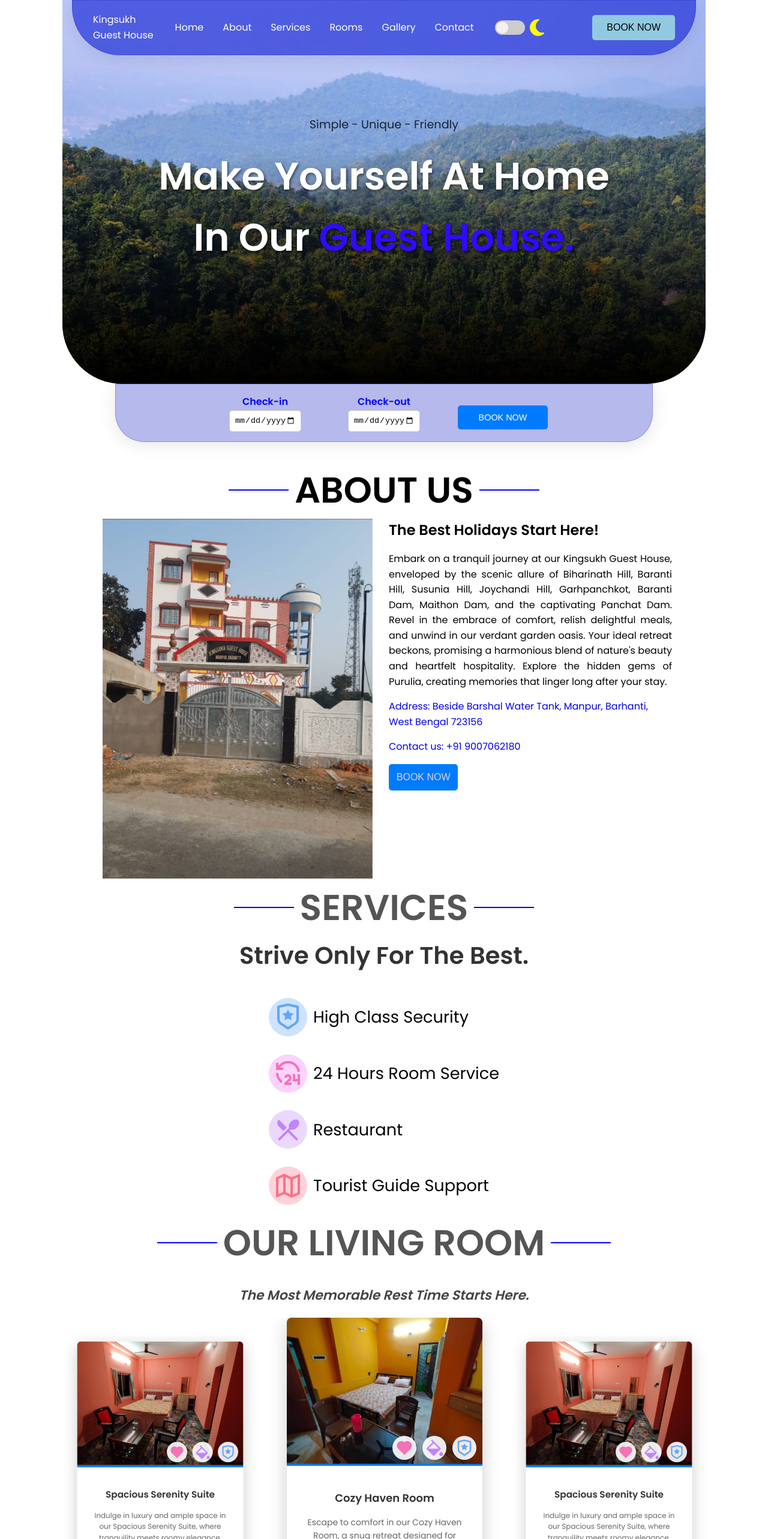
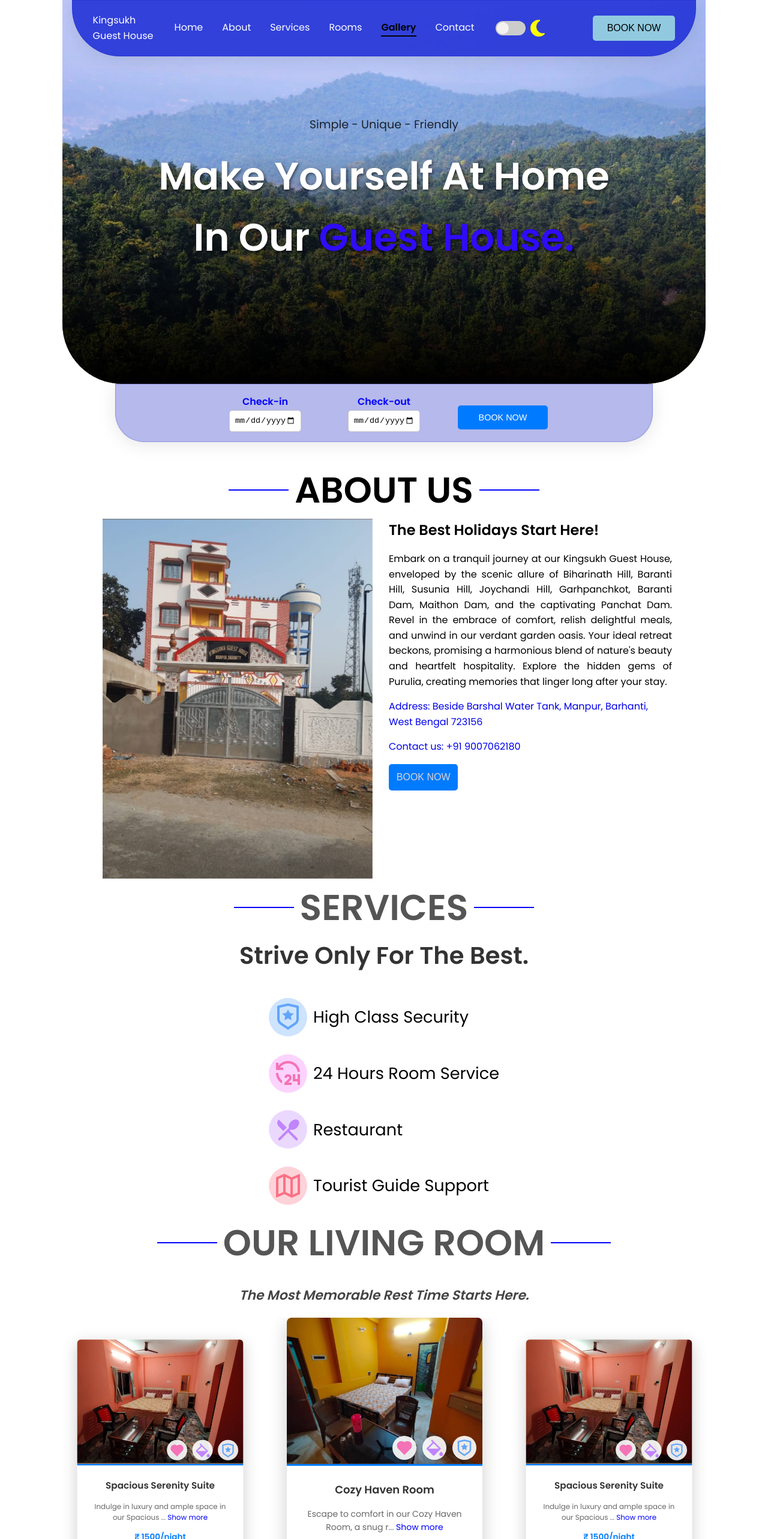
Before and after one commit to Pavan7201/Guest_House, a React (Create React App) app: page / in a window 1280 px wide. Shown: the top 2566 px of the page at 60% size. Built offline with nearby package versions, Linux system fonts and the light colour scheme; the HTML template or start-up script is replaced by a standard one.

Commit message:
Final Commit

```diff
--- a/src/components/Home.js
+++ b/src/components/Home.js
@@ -14,62 +14,90 @@ import {
 } from "@fortawesome/free-solid-svg-icons";
 
 const Home = () => {
-  const [isDarkMode, setIsDarkMode] = useState(false);
+  const [isDarkMode, setIsDarkMode] = useState(
+    localStorage.getItem("theme") === "dark" ? true : false // Default to light mode if no theme saved
+  );
   const [isMobile, setIsMobile] = useState(window.innerWidth <= 480);
   const [isHeaderVisible, setHeaderVisible] = useState(true);
+  const [activeSection, setActiveSection] = useState("home");
   const navbarRef = useRef(null);
 
   useEffect(() => {
+    // Scroll to home section on load
     scroll.scrollTo("home", { duration: 0 });
 
+    // Update the body class based on theme
+    if (isDarkMode) {
+      document.body.classList.add("dark-mode");
+    } else {
+      document.body.classList.remove("dark-mode");
+    }
+
+    // Handle scroll for header visibility and active section detection
     const handleScroll = () => {
-      if (window.scrollY > window.innerHeight * 0.68) {
-        setHeaderVisible(false);
-      } else {
-        setHeaderVisible(true);
+      setHeaderVisible(window.scrollY <= window.innerHeight * 0.68);
+      const sections = [
+        "home",
+        "about",
+        "services",
+        "rooms",
+        "gallery",
+        "contact",
+      ];
+      let currentSection = "home";
+
+      sections.forEach((section) => {
+        const element = document.getElementById(section);
+        if (element) {
+          const rect = element.getBoundingClientRect();
+          const sectionTop = rect.top;
+          const sectionBottom = rect.bottom;
+          const viewportHeight = window.innerHeight;
+
+          if (
+            sectionTop <= viewportHeight * 0.6 &&
+            sectionBottom >= viewportHeight * 0.4
+          ) {
+            currentSection = section;
           }
+        }
+      });
+
+      setActiveSection(currentSection);
     };
 
     const handleMouseMove = (event) => {
-      if (event.clientY <= 90) {
+      if (event.clientY <= 90 || window.scrollY <= window.innerHeight * 0.8) {
         setHeaderVisible(true);
       } else {
-        if (window.scrollY > window.innerHeight * 0.8) {
         setHeaderVisible(false);
-        }
       }
     };
 
     window.addEventListener("scroll", handleScroll);
     window.addEventListener("mousemove", handleMouseMove);
 
+    // Update layout on window resize for mobile detection
     const handleResize = () => {
       setIsMobile(window.innerWidth <= 480);
     };
     window.addEventListener("resize", handleResize);
 
-    const savedTheme = localStorage.getItem("theme");
-    if (savedTheme === "dark") {
-      setIsDarkMode(true);
-      document.body.classList.add("dark-mode");
-    }
-
+    // Cleanup event listeners on component unmount
     return () => {
       window.removeEventListener("scroll", handleScroll);
       window.removeEventListener("mousemove", handleMouseMove);
       window.removeEventListener("resize", handleResize);
     };
-  }, []);
+  }, [isDarkMode]);
 
   const toggleDarkMode = () => {
-    setIsDarkMode(!isDarkMode);
-    if (!isDarkMode) {
-      document.body.classList.add("dark-mode");
-      localStorage.setItem("theme", "dark");
-    } else {
-      document.body.classList.remove("dark-mode");
-      localStorage.setItem("theme", "light");
-    }
+    document.body.classList.toggle("dark-mode");
+    setIsDarkMode((prevMode) => {
+      const newMode = !prevMode;
+      localStorage.setItem("theme", newMode ? "dark" : "light"); // Save theme preference in localStorage
+      return newMode;
+    });
   };
 
   return (
@@ -81,7 +109,7 @@ const Home = () => {
       >
         <nav ref={navbarRef}>
           <div className="logo">
-            <a href="/" onclick="window.location.reload(); return false;">
+            <a href="/" onClick={(e) => e.preventDefault()}>
               <span>Kingsukh</span>
               <span>Guest House</span>
             </a>
@@ -89,42 +117,24 @@ const Home = () => {
           {!isMobile && (
             <div className="nav_links">
               <ul>
-                <li className="home">
-                  <Link to="home" smooth={true} duration={500}>
-                    <FontAwesomeIcon icon={faHome} className="icon" />
-                    <span className="link-text">Home</span>
+                {[
+                  { name: "Home", icon: faHome, to: "home" },
+                  { name: "About", icon: faInfoCircle, to: "about" },
+                  { name: "Services", icon: faConciergeBell, to: "services" },
+                  { name: "Rooms", icon: faBed, to: "rooms" },
+                  { name: "Gallery", icon: faImages, to: "gallery" },
+                  { name: "Contact", icon: faEnvelope, to: "contact" },
+                ].map(({ name, icon, to }) => (
+                  <li
+                    key={name}
+                    className={activeSection === to ? "active-link" : ""}
+                  >
+                    <Link to={to} smooth={true} duration={500}>
+                      <FontAwesomeIcon icon={icon} className="icon" />
+                      <span className="link-text">{name}</span>
                     </Link>
                   </li>
-                <li className="home">
-                  <Link to="about" smooth={true} duration={500}>
-                    <FontAwesomeIcon icon={faInfoCircle} className="icon" />
-                    <span className="link-text">About</span>
-                  </Link>
-                </li>
-                <li className="home">
-                  <Link to="services" smooth={true} duration={500}>
-                    <FontAwesomeIcon icon={faConciergeBell} className="icon" />
-                    <span className="link-text">Services</span>
-                  </Link>
-                </li>
-                <li className="home">
-                  <Link to="rooms" smooth={true} duration={500}>
-                    <FontAwesomeIcon icon={faBed} className="icon" />
-                    <span className="link-text">Rooms</span>
-                  </Link>
-                </li>
-                <li className="home">
-                  <Link to="gallery" smooth={true} duration={500}>
-                    <FontAwesomeIcon icon={faImages} className="icon" />
-                    <span className="link-text">Gallery</span>
-                  </Link>
-                </li>
-                <li className="home">
-                  <Link to="contact" smooth={true} duration={500}>
-                    <FontAwesomeIcon icon={faEnvelope} className="icon" />
-                    <span className="link-text">Contact</span>
-                  </Link>
-                </li>
+                ))}
               </ul>
             </div>
           )}
@@ -136,11 +146,10 @@ const Home = () => {
                   className={`slider ${isDarkMode ? "dark" : "light"}`}
                 ></div>
               </div>
-              {isDarkMode ? (
-                <FontAwesomeIcon icon={faSun} className="icon sun-icon" />
-              ) : (
-                <FontAwesomeIcon icon={faMoon} className="icon moon-icon" />
-              )}
+              <FontAwesomeIcon
+                icon={isDarkMode ? faSun : faMoon}
+                className="icon"
+              />
             </div>
             <a href="https://wa.link/at5ion">
               <button>BOOK NOW</button>
@@ -160,45 +169,28 @@ const Home = () => {
 
       {isMobile && (
         <footer className="footer-icons">
-          <Link to="home" smooth={true} duration={500} className="footer-link">
-            <FontAwesomeIcon icon={faHome} className="icon" />
-            <span className="icon-name">Home</span>
-          </Link>
-          <Link to="about" smooth={true} duration={500} className="footer-link">
-            <FontAwesomeIcon icon={faInfoCircle} className="icon" />
-            <span className="icon-name">About</span>
-          </Link>
+          {[
+            { name: "Home", icon: faHome, to: "home" },
+            { name: "About", icon: faInfoCircle, to: "about" },
+            { name: "Services", icon: faConciergeBell, to: "services" },
+            { name: "Rooms", icon: faBed, to: "rooms" },
+            { name: "Gallery", icon: faImages, to: "gallery" },
+            { name: "Contact", icon: faEnvelope, to: "contact" },
+          ].map(({ name, icon, to }) => (
             <Link
-            to="services"
+              key={name}
+              to={to}
               smooth={true}
               duration={500}
-            className="footer-link"
+              className={`footer-link ${
+                activeSection === to ? "active-link" : ""
+              }`}
+              activeClass="active-link"
             >
-            <FontAwesomeIcon icon={faConciergeBell} className="icon" />
-            <span className="icon-name">Services</span>
+              <FontAwesomeIcon icon={icon} className="icon" />
+              <span className="icon-name">{name}</span>
             </Link>
-          <Link to="rooms" smooth={true} duration={500} className="footer-link">
-            <FontAwesomeIcon icon={faBed} className="icon" />
-            <span className="icon-name">Rooms</span>
-          </Link>
-          <Link
-            to="gallery"
-            smooth={true}
-            duration={500}
-            className="footer-link"
-          >
-            <FontAwesomeIcon icon={faImages} className="icon" />
-            <span className="icon-name">Gallery</span>
-          </Link>
-          <Link
-            to="contact"
-            smooth={true}
-            duration={500}
-            className="footer-link"
-          >
-            <FontAwesomeIcon icon={faEnvelope} className="icon" />
-            <span className="icon-name">Contact</span>
-          </Link>
+          ))}
         </footer>
       )}
     </div>
--- a/src/components/Rooms.js
+++ b/src/components/Rooms.js
@@ -1,4 +1,4 @@
-import React, { useEffect, useRef } from "react";
+import React, { useEffect, useRef, useState } from "react";
 import Slider from "react-slick";
 import { FaArrowLeft, FaArrowRight } from "react-icons/fa";
 import smallRoom from "../assets/small.jpg";
@@ -9,6 +9,32 @@ import "slick-carousel/slick/slick-theme.css";
 
 const Rooms = () => {
   const sliderRef = useRef(null);
+
+  const [expandedDescriptions, setExpandedDescriptions] = useState({});
+  const [activeSlide, setActiveSlide] = useState(2);
+
+  const toggleDescription = (id) => {
+    setExpandedDescriptions((prevState) => ({
+      ...prevState,
+      [id]: !prevState[id],
+    }));
+  };
+
+  const resetDescriptions = (index) => {
+    setActiveSlide(index);
+
+    setExpandedDescriptions((prevState) => {
+      const newDescriptions = { ...prevState };
+
+      Object.keys(newDescriptions).forEach((key) => {
+        if (parseInt(key) !== rooms[index].id) {
+          newDescriptions[key] = false;
+        }
+      });
+
+      return newDescriptions;
+    });
+  };
 
   useEffect(() => {
     const subheader = document.querySelector(".section4__subheader");
@@ -42,7 +68,7 @@ const Rooms = () => {
       title: "Cozy Haven Room",
       description:
         "Escape to comfort in our Cozy Haven Room, a snug retreat designed for intimate relaxation.",
-      price: "₹1000/night",
+      price: "₹ 1000/night",
       link: "https://wa.link/at5ion",
     },
     {
@@ -51,7 +77,7 @@ const Rooms = () => {
       title: "Spacious Serenity Suite",
       description:
         "Indulge in luxury and ample space in our Spacious Serenity Suite, where tranquility meets roomy elegance.",
-      price: "₹1500/night",
+      price: "₹ 1500/night",
       link: "https://wa.link/at5ion",
     },
     {
@@ -60,7 +86,7 @@ const Rooms = () => {
       title: "Cozy Haven Room",
       description:
         "Escape to comfort in our Cozy Haven Room, a snug retreat designed for intimate relaxation.",
-      price: "₹1000/night",
+      price: "₹ 1000/night",
       link: "https://wa.link/at5ion",
     },
     {
@@ -69,7 +95,7 @@ const Rooms = () => {
       title: "Spacious Serenity Suite",
       description:
         "Indulge in luxury and ample space in our Spacious Serenity Suite, where tranquility meets roomy elegance.",
-      price: "₹1500/night",
+      price: "₹ 1500/night",
       link: "https://wa.link/at5ion",
     },
     {
@@ -78,7 +104,7 @@ const Rooms = () => {
       title: "Relaxing Retreat Room",
       description:
         "Unwind in our Relaxing Retreat Room, designed for the ultimate relaxation experience.",
-      price: "₹1200/night",
+      price: "₹ 1200/night",
       link: "https://wa.link/at5ion",
     },
   ];
@@ -93,6 +119,7 @@ const Rooms = () => {
     centerPadding: "0",
     focusOnSelect: true,
     initialSlide: 2,
+    afterChange: resetDescriptions,
     responsive: [
       {
         breakpoint: 1024,
@@ -150,7 +177,18 @@ const Rooms = () => {
             </div>
             <div className="room__card__details">
               <h3>{room.title}</h3>
-              <p>{room.description}</p>
+              <p className={expandedDescriptions[room.id] ? "show-full" : ""}>
+                {expandedDescriptions[room.id]
+                  ? room.description
+                  : `${room.description.slice(0, 50)}... `}
+
+                <span
+                  className="toggle-text"
+                  onClick={() => toggleDescription(room.id)}
+                >
+                  {expandedDescriptions[room.id] ? " Show less" : " Show more"}
+                </span>
+              </p>
               <h5>
                 <span>{room.price}</span>
               </h5>
--- a/src/css/Bookings.css
+++ b/src/css/Bookings.css
@@ -4,7 +4,7 @@
   align-items: center;
   width: 100vw;
   margin-bottom: 2rem;
-  animation: slideUp 3s ease-in-out;
+  animation: slideUp 2s ease-in-out;
 }
 
 .booking__form {
--- a/src/css/Count.css
+++ b/src/css/Count.css
@@ -1,5 +1,5 @@
 .section6__container {
-  padding: 2rem 5rem;
+  padding: 3rem 3rem !important;
   display: flex;
   justify-content: center;
   align-items: center;
@@ -9,7 +9,7 @@
   display: flex;
   flex-wrap: wrap;
   justify-content: space-evenly;
-  width: 80%;
+  width: 70%;
   cursor: default;
 }
 
@@ -74,7 +74,7 @@
 
 @media (max-width: 1024px) {
   .section6__container {
-    padding: 2rem 3rem;
+    padding: 3rem 3rem !important;
   }
 
   .slick-track {
--- a/src/css/Home.css
+++ b/src/css/Home.css
@@ -77,7 +77,7 @@ header.scrolled {
 }
 
 .dark-mode nav {
-  background: rgba(0, 0, 0, 0.715);
+  background: rgba(0, 0, 0, 0.9);
   box-shadow: 0 4px 30px rgba(238, 130, 238, 0.404);
   backdrop-filter: blur(3.4px);
   -webkit-backdrop-filter: blur(3.1px);
@@ -91,10 +91,10 @@ nav {
   align-items: center;
   margin: 0rem 1rem;
   width: 70rem;
-  background: rgba(35, 50, 214, 0.71);
+  background: rgba(35, 50, 214, 0.9);
   box-shadow: 0 4px 30px rgba(0, 0, 0, 0.1);
-  backdrop-filter: blur(3.4px);
-  -webkit-backdrop-filter: blur(3.1px);
+  backdrop-filter: blur(15px);
+  -webkit-backdrop-filter: blur(15px);
   border: 1px solid rgba(16, 30, 189, 0.25);
   border-radius: 0rem 0rem 5rem 5rem;
   transition: transform 0.4s ease, opacity 0.4s ease;
@@ -111,6 +111,24 @@ nav {
 
 .logo span {
   display: block;
+}
+
+.dark-mode .active-link {
+  font-weight: bold;
+  border-bottom: 2px solid violet;
+}
+
+.active-link {
+  font-weight: bold;
+  border-bottom: 2px solid black;
+}
+
+.dark-mode .active-link .link-text {
+  color: violet;
+}
+
+.active-link .link-text {
+  color: black;
 }
 
 .nav_links ul {
@@ -189,6 +207,7 @@ nav {
 .nav_btn button:hover {
   color: white;
   background-color: black;
+  transition: 0.5s ease-in-out;
 }
 
 .nav_links ul li .link-text {
@@ -261,13 +280,14 @@ nav {
     align-items: center;
     position: fixed;
     padding: 0.5rem;
-    gap: 0.7rem;
+    gap: 0.5rem;
     background-color: white;
     border-top: none;
     bottom: 0;
     width: 100%;
     z-index: 1000;
     text-align: center;
+    box-sizing: border-box;
   }
 
   .footer-icons .footer-link {
@@ -276,16 +296,38 @@ nav {
     justify-content: center;
     align-items: center;
     text-decoration: none;
+    transition: color 0.3s ease;
+  }
+
+  .footer-icons .footer-link.active-link {
+    border-bottom: none;
+  }
+
+  .dark-mode .footer-icons .footer-link.active-link .icon-name {
+    color: violet;
   }
 
   .footer-icons .icon {
     font-size: 1.3rem;
     color: rgb(8, 8, 8);
+    transition: color 0.3s ease;
+  }
+
+  .footer-icons .footer-link.active-link .icon {
+    color: blue;
+  }
+
+  .dark-mode .footer-icons .footer-link.active-link .icon {
+    color: violet;
   }
 
   .footer-icons .icon-name {
     font-size: 0.7rem;
     color: rgb(8, 8, 8);
+  }
+
+  .footer-icons .footer-link.active-link .icon-name {
+    color: blue;
   }
 
   .dark-mode .footer-icons {
--- a/src/css/Rooms.css
+++ b/src/css/Rooms.css
@@ -168,7 +168,7 @@
 }
 
 .room__card__details {
-  padding: 30px;
+  padding: 1rem 1.5rem 1.5rem 1.5rem;
 }
 
 .dark-mode .room__card__details h3 {
@@ -184,6 +184,26 @@
 .room__card__details p {
   font-size: 0.875rem;
   color: #666;
+  overflow: hidden;
+  display: -webkit-box;
+  -webkit-line-clamp: 2 !important;
+  -webkit-box-orient: vertical;
+  transition: all 0.3s ease;
+}
+
+.show-full {
+  -webkit-line-clamp: unset !important;
+  display: block !important;
+  overflow: visible !important;
+}
+
+.dark-mode .toggle-text {
+  color: yellow;
+}
+
+.toggle-text {
+  color: blue;
+  cursor: pointer;
 }
 
 .dark-mode .room__card__details h5 {
```
Also changed, not shown: src/css/Gallery.css (+12 -12 lines). Lines whose indentation alone changed are shown as unchanged.
